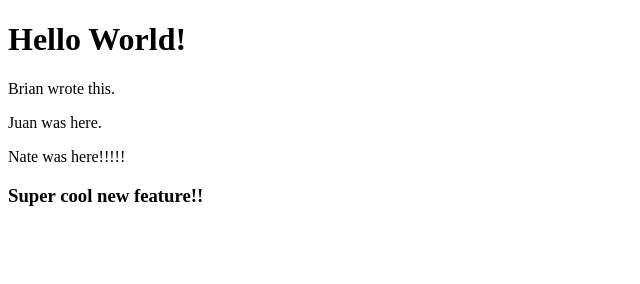
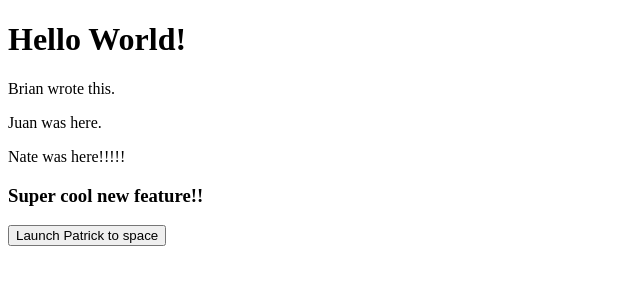
Before and after one commit to bstanton773/github_collab, a plain HTML site: page index.html in a window 1280 px wide. Shown: the whole page, without its empty margins (0-640 px from the left). Drawn offline with Linux system fonts and the light colour scheme.

Commit message:
patricks first collab commit

```diff
--- a/index.html
+++ b/index.html
@@ -1,16 +1,20 @@
 <!DOCTYPE html>
 <html lang="en">
+
 <head>
     <meta charset="UTF-8">
     <meta http-equiv="X-UA-Compatible" content="IE=edge">
     <meta name="viewport" content="width=device-width, initial-scale=1.0">
     <title>Collab Example</title>
 </head>
+
 <body>
     <h1>Hello World!</h1>
     <p>Brian wrote this.</p>
     <p>Juan was here.</p>
     <p>Nate was here!!!!!</p>
     <h3>Super cool new feature!!</h3>
+    <button>Launch Patrick to space</button>
 </body>
+
 </html>
```
